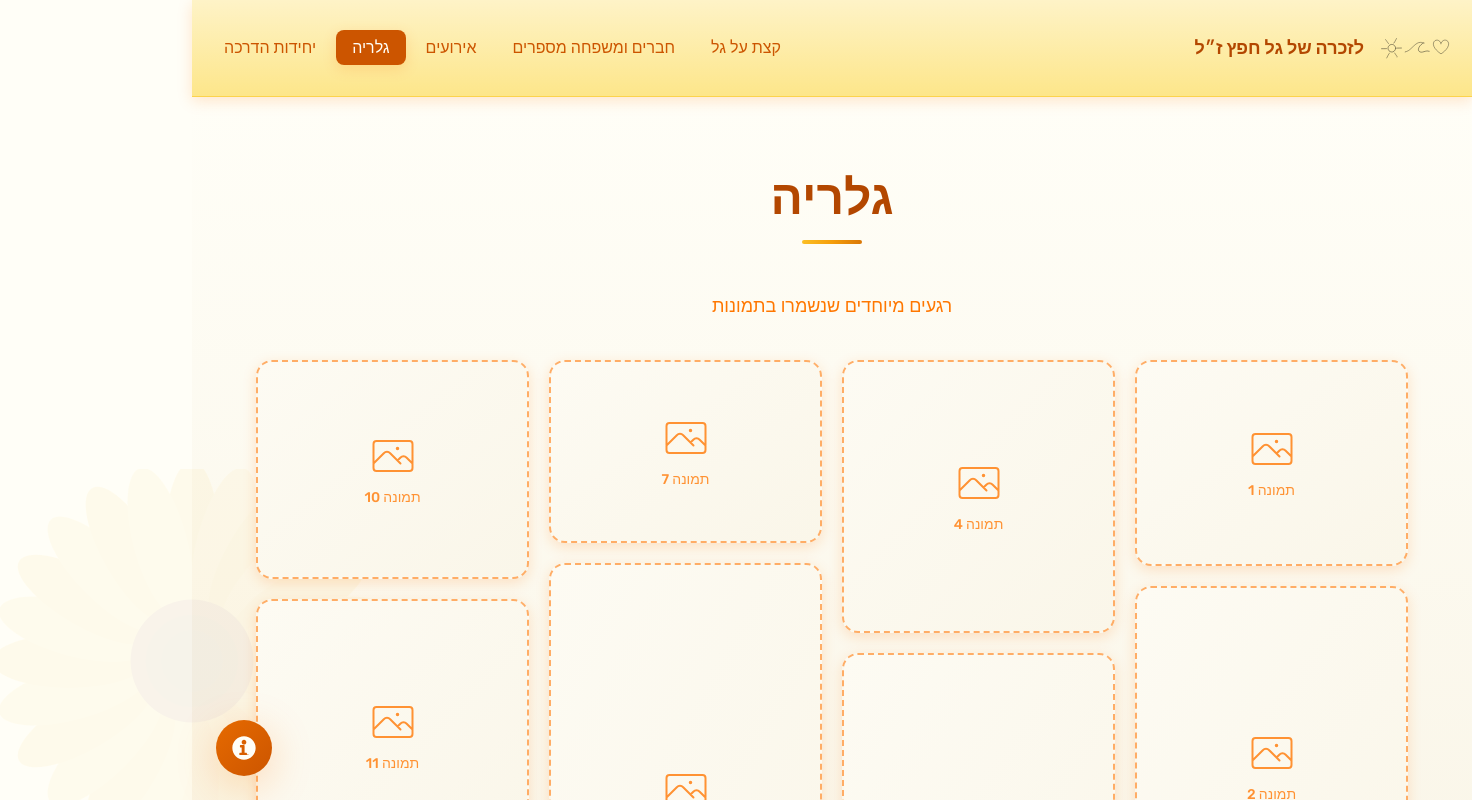
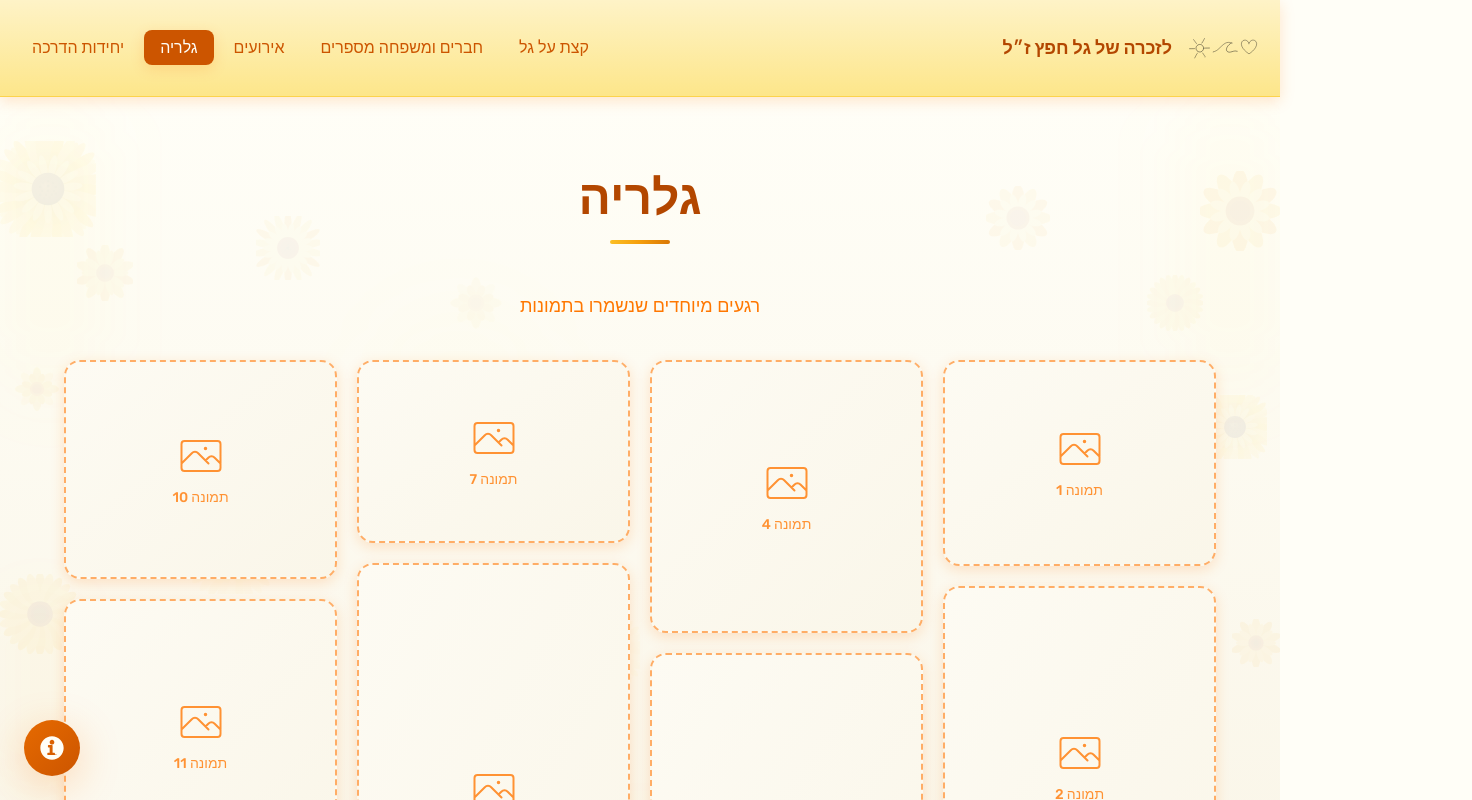
Before and after one commit to Eliaddr119/remember-gal, a Next.js app: page /gallery in a window 1280 px wide. Shown: the top 800 px of the page, 1472 px wide, since content can reach past the window. Built offline with nearby package versions, Linux system fonts and the light colour scheme.

Commit message:
fixed sunflower background on some pages

```diff
--- a/src/app/education/page.tsx
+++ b/src/app/education/page.tsx
@@ -1,5 +1,6 @@
 import { Metadata } from "next";
 import { Card, CardContent, CardHeader } from "@/components/ui/Card";
+import { SunflowerBackground } from "@/components/ui/SunflowerBackground";
 
 export const metadata: Metadata = {
   title: "יחידות הדרכה | לזכר גל",
@@ -53,8 +54,10 @@ const categoryColors: Record<string, string> = {
 
 export default function EducationPage() {
   return (
-    <div className="bg-warm-gradient min-h-screen">
-      <div className="container mx-auto px-4 py-12">
+    <div className="min-h-screen bg-warm-gradient relative">
+      <SunflowerBackground />
+
+      <div className="container mx-auto px-4 py-12 relative z-10">
         {/* Page Header */}
         <div className="page-header mb-4">
           <h1 className="text-4xl md:text-5xl font-bold text-earth-800">
--- a/src/app/gallery/page.tsx
+++ b/src/app/gallery/page.tsx
@@ -1,5 +1,5 @@
 import { Metadata } from "next";
-import { SunflowerDecoration } from "@/components/ui/Logo";
+import { SunflowerBackground } from "@/components/ui/SunflowerBackground";
 import GalleryGrid from "@/components/gallery/GalleryGrid";
 
 export const metadata: Metadata = {
@@ -9,11 +9,8 @@ export const metadata: Metadata = {
 
 export default function GalleryPage() {
   return (
-    <div className="bg-warm-gradient min-h-screen relative">
-      {/* Background decoration */}
-      <div className="absolute top-1/4 left-0 opacity-5 pointer-events-none hidden sm:block">
-        <SunflowerDecoration className="w-96 h-96 -translate-x-1/2" />
-      </div>
+    <div className="min-h-screen bg-warm-gradient relative">
+      <SunflowerBackground />
 
       <div className="container mx-auto px-3 sm:px-4 py-8 sm:py-12 relative z-10">
         {/* Page Header */}
```
